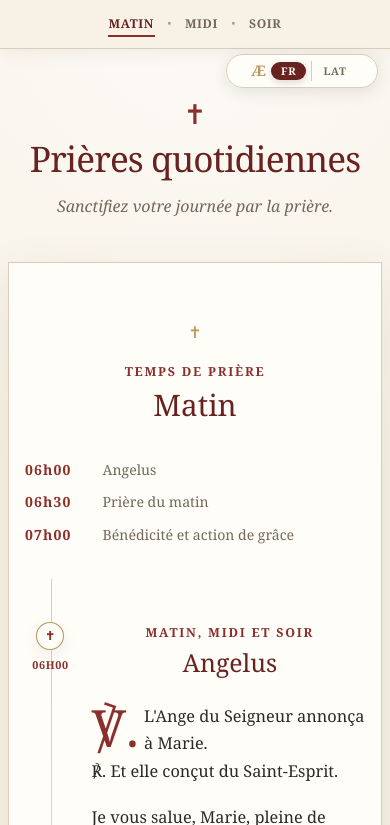
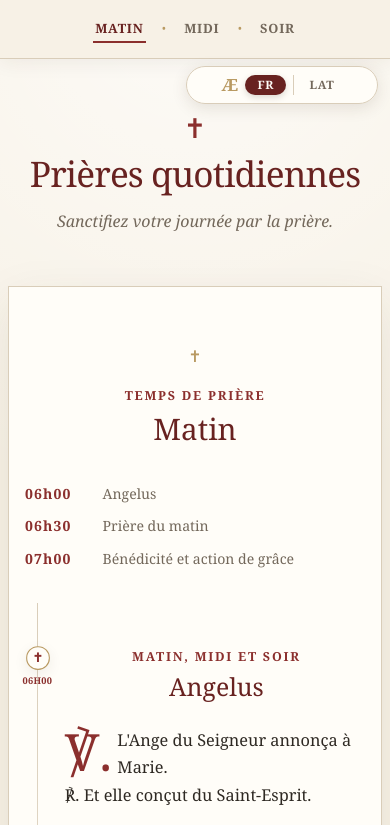
Before and after one commit to tomtomawk/site-prieres, a website: page public/index.html in a window 390 px wide. Shown: the top 825 px of the page. Drawn offline with Linux system fonts and the light colour scheme.

Commit message:
Compacte le rail horaire mobile

```diff
--- a/public/style.css
+++ b/public/style.css
@@ -590,7 +590,7 @@ html[data-language-mode="parallel"] .prayer-language {
 
 @media (max-width: 38rem) {
   :root {
-    --nav-height: 3rem;
+    --nav-height: 3.65rem;
   }
 
   body {
@@ -599,43 +599,24 @@ html[data-language-mode="parallel"] .prayer-language {
   }
 
   .site-header {
-    padding-top: calc(var(--nav-height) + 3.25rem);
-    padding-bottom: 2.65rem;
+    padding-top: calc(var(--nav-height) + 3.5rem);
+    padding-bottom: 3.25rem;
   }
 
   .nav-inner {
-    min-height: var(--nav-height);
-    padding: 0 0.7rem;
-    gap: 0.8rem;
+    gap: 1rem;
     justify-content: center;
   }
 
   .nav-link {
-    padding: 0.45rem 0.05rem;
-    font-size: 0.76rem;
-    letter-spacing: 0.05em;
-  }
-
-  .nav-link::after {
-    bottom: 0.28rem;
+    font-size: 0.8rem;
+    letter-spacing: 0.06em;
   }
 
   .translation-toggle {
-    top: 3.35rem;
-    min-width: 9.5rem;
-    min-height: 2.15rem;
-    padding: 0.34rem 0.55rem;
-    gap: 0.32rem;
-  }
-
-  .translation-toggle-icon {
-    font-size: 0.92rem;
-  }
-
-  .language-option {
-    min-width: 2.2rem;
-    padding: 0.24rem 0.34rem;
-    font-size: 0.66rem;
+    top: 4.15rem;
+    min-width: 12rem;
+    min-height: 2.35rem;
   }
 
   .chapter-header {
@@ -649,24 +630,26 @@ html[data-language-mode="parallel"] .prayer-language {
   }
 
   .prayer-time {
-    grid-template-columns: 3.6rem minmax(0, 1fr);
-    gap: 0.75rem;
+    grid-template-columns: 2.45rem minmax(0, 1fr);
+    gap: 0.48rem;
     padding-right: 0.8rem;
-    padding-left: 0.8rem;
+    padding-left: 0.55rem;
   }
 
   .prayer-time::before {
-    left: 2.6rem;
+    left: 1.75rem;
   }
 
   .prayer-time-marker {
-    font-size: 0.68rem;
-    letter-spacing: 0.06em;
+    gap: 0.28rem;
+    font-size: 0.58rem;
+    letter-spacing: 0.03em;
   }
 
   .prayer-time-dot {
-    width: 1.65rem;
-    height: 1.65rem;
+    width: 1.35rem;
+    height: 1.35rem;
+    font-size: 0.72rem;
   }
 
   html[data-language-mode="parallel"] .prayer-book {
@@ -674,7 +657,7 @@ html[data-language-mode="parallel"] .prayer-language {
   }
 
   html[data-language-mode="parallel"] .prayer-section {
-    padding-right: 0.55rem;
+    padding-right: 0.8rem;
     padding-left: 0.55rem;
   }
 
--- a/style.css
+++ b/style.css
@@ -590,7 +590,7 @@ html[data-language-mode="parallel"] .prayer-language {
 
 @media (max-width: 38rem) {
   :root {
-    --nav-height: 3rem;
+    --nav-height: 3.65rem;
   }
 
   body {
@@ -599,43 +599,24 @@ html[data-language-mode="parallel"] .prayer-language {
   }
 
   .site-header {
-    padding-top: calc(var(--nav-height) + 3.25rem);
-    padding-bottom: 2.65rem;
+    padding-top: calc(var(--nav-height) + 3.5rem);
+    padding-bottom: 3.25rem;
   }
 
   .nav-inner {
-    min-height: var(--nav-height);
-    padding: 0 0.7rem;
-    gap: 0.8rem;
+    gap: 1rem;
     justify-content: center;
   }
 
   .nav-link {
-    padding: 0.45rem 0.05rem;
-    font-size: 0.76rem;
-    letter-spacing: 0.05em;
-  }
-
-  .nav-link::after {
-    bottom: 0.28rem;
+    font-size: 0.8rem;
+    letter-spacing: 0.06em;
   }
 
   .translation-toggle {
-    top: 3.35rem;
-    min-width: 9.5rem;
-    min-height: 2.15rem;
-    padding: 0.34rem 0.55rem;
-    gap: 0.32rem;
-  }
-
-  .translation-toggle-icon {
-    font-size: 0.92rem;
-  }
-
-  .language-option {
-    min-width: 2.2rem;
-    padding: 0.24rem 0.34rem;
-    font-size: 0.66rem;
+    top: 4.15rem;
+    min-width: 12rem;
+    min-height: 2.35rem;
   }
 
   .chapter-header {
@@ -649,24 +630,26 @@ html[data-language-mode="parallel"] .prayer-language {
   }
 
   .prayer-time {
-    grid-template-columns: 3.6rem minmax(0, 1fr);
-    gap: 0.75rem;
+    grid-template-columns: 2.45rem minmax(0, 1fr);
+    gap: 0.48rem;
     padding-right: 0.8rem;
-    padding-left: 0.8rem;
+    padding-left: 0.55rem;
   }
 
   .prayer-time::before {
-    left: 2.6rem;
+    left: 1.75rem;
   }
 
   .prayer-time-marker {
-    font-size: 0.68rem;
-    letter-spacing: 0.06em;
+    gap: 0.28rem;
+    font-size: 0.58rem;
+    letter-spacing: 0.03em;
   }
 
   .prayer-time-dot {
-    width: 1.65rem;
-    height: 1.65rem;
+    width: 1.35rem;
+    height: 1.35rem;
+    font-size: 0.72rem;
   }
 
   html[data-language-mode="parallel"] .prayer-book {
@@ -674,7 +657,7 @@ html[data-language-mode="parallel"] .prayer-language {
   }
 
   html[data-language-mode="parallel"] .prayer-section {
-    padding-right: 0.55rem;
+    padding-right: 0.8rem;
     padding-left: 0.55rem;
   }
 
```
